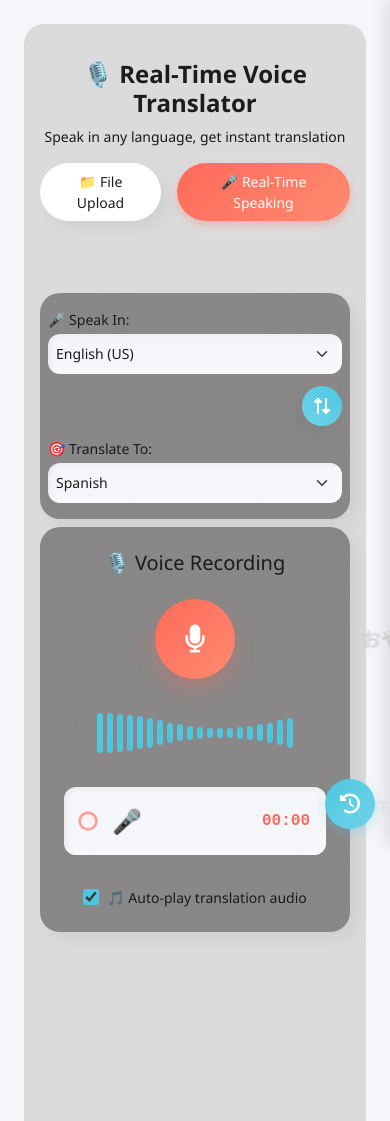
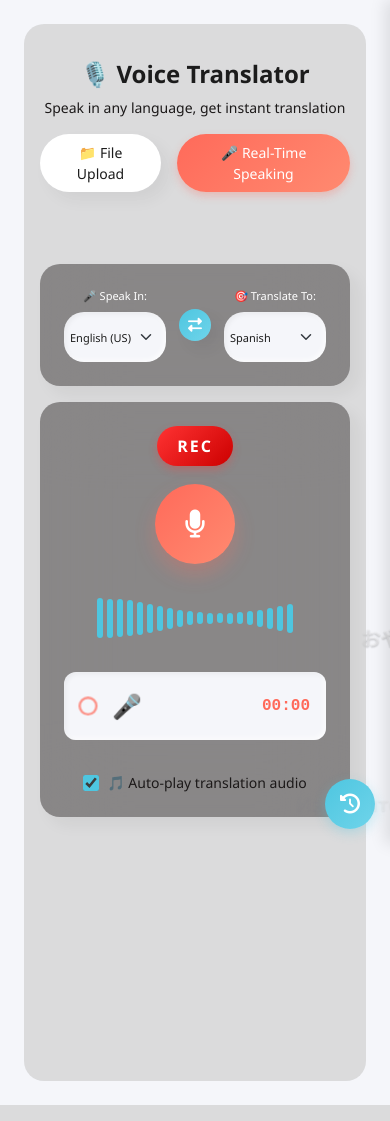
Before and after one commit to maisam2004/voice-translator-project, a FastAPI app: page /realtime in a window 390 px wide. Shown: the top 1121 px of the page. Run offline with FastAPI, Linux system fonts and the light colour scheme; parts of the project's set-up code (start-up, migrations or seed data) failed here and were passed over.

Commit message:
Enhance UI for language selector and microphone controls with improved styles and button interactions

```diff
--- a/templates/realtime.html
+++ b/templates/realtime.html
@@ -267,17 +267,18 @@
         }
 
         .language-selector label {
+
             display: block;
             margin-bottom: var(--spacing-sm);
             font-weight: var(--weight-medium);
-            color: var(--text-secondary);
+            color: var(--surface);
         }
 
         .language-selector select {
             width: 100%;
             padding: var(--spacing-sm);
             border: none;
-            border-radius: 12px;
+            border-radius: 20px;
             font-size: var(--size-body);
             background-color: var(--background);
             color: var(--text-primary);
@@ -307,8 +308,31 @@
 
         .microphone-container {
             display: flex;
+            flex-direction: column;
+            align-items: center;
             justify-content: center;
             margin-bottom: var(--spacing-lg);
+            gap: var(--spacing-sm);
+        }
+
+        .rec-btn {
+            background: linear-gradient(135deg, #FF3333, #CC0000);
+            border: none;
+            border-radius: 25px;
+            padding: 8px 20px;
+            color: white;
+            font-weight: var(--weight-bold);
+            font-size: var(--size-medium);
+            letter-spacing: 2px;
+            cursor: pointer;
+            transition: all 0.3s ease;
+            box-shadow: 0 4px 8px rgba(255, 51, 51, 0.3);
+            margin-bottom: 10px;
+        }
+
+        .rec-btn:hover {
+            transform: scale(1.05);
+            box-shadow: 0 6px 12px rgba(255, 51, 51, 0.4);
         }
 
         .microphone-btn {
@@ -765,32 +789,48 @@
 
             /* Compact language selector for mobile */
             .language-selector {
-                padding: var(--spacing-md) var(--spacing-sm);
-                margin-bottom: var(--spacing-sm);
+                /* padding: var(--spacing-sm);
+                margin-bottom: var(--spacing-sm); */
             }
 
             .language-row {
-                flex-direction: column;
-                gap: var(--spacing-sm);
+                flex-direction: row; /* Keep in one row */
+                gap: var(--spacing-xs);
+                align-items: center;
+                justify-content: space-between;
             }
 
             .language-input {
-                min-width: 100%;
+                min-width: 102px;
+                max-width: 102px;
+                flex: 0 0 102px;
             }
 
             .swap-container {
-                padding: var(--spacing-xs) 0;
-                transform: rotate(90deg);
+                padding: 0;
+                transform: none; /* Remove rotation */
+                flex: 0 0 auto;
+            }
+
+            .swap-btn {
+                width: 32px;
+                height: 32px;
+                font-size: 14px;
             }
 
             .language-selector label {
-                font-size: var(--size-small);
-                margin-bottom: var(--spacing-xs);
+                margin-bottom:var(--spacing-sm);
+                font-size: 11px;
+                /* margin-bottom: 2px; */
+                text-align: center;
             }
 
             .language-selector select {
-                padding: var(--spacing-xs) var(--spacing-sm);
-                font-size: var(--size-small);
+                padding: 4px 6px;
+                font-size: 11px;
+                height: 50px;
+                width: 102px;
+                text-overflow: ellipsis;
             }
 
             /* History panel for mobile */
@@ -816,7 +856,7 @@
 
     <div class="container">
         <header>
-            <h1>🎙️ Real-Time Voice Translator</h1>
+            <h1>🎙️ Voice Translator</h1>
             <p class="subtitle">Speak in any language, get instant translation</p>
 
             <div class="navigation">
@@ -867,8 +907,8 @@
                 </div>
 
                 <div class="card recording-section">
-                    <h2>🎙️ Voice Recording</h2>
                     <div class="microphone-container">
+                        <button class="rec-btn">REC</button>
                         <button id="toggle-recording-btn" class="microphone-btn btn">
                             <i class="fas fa-microphone"></i>
                         </button>
```
